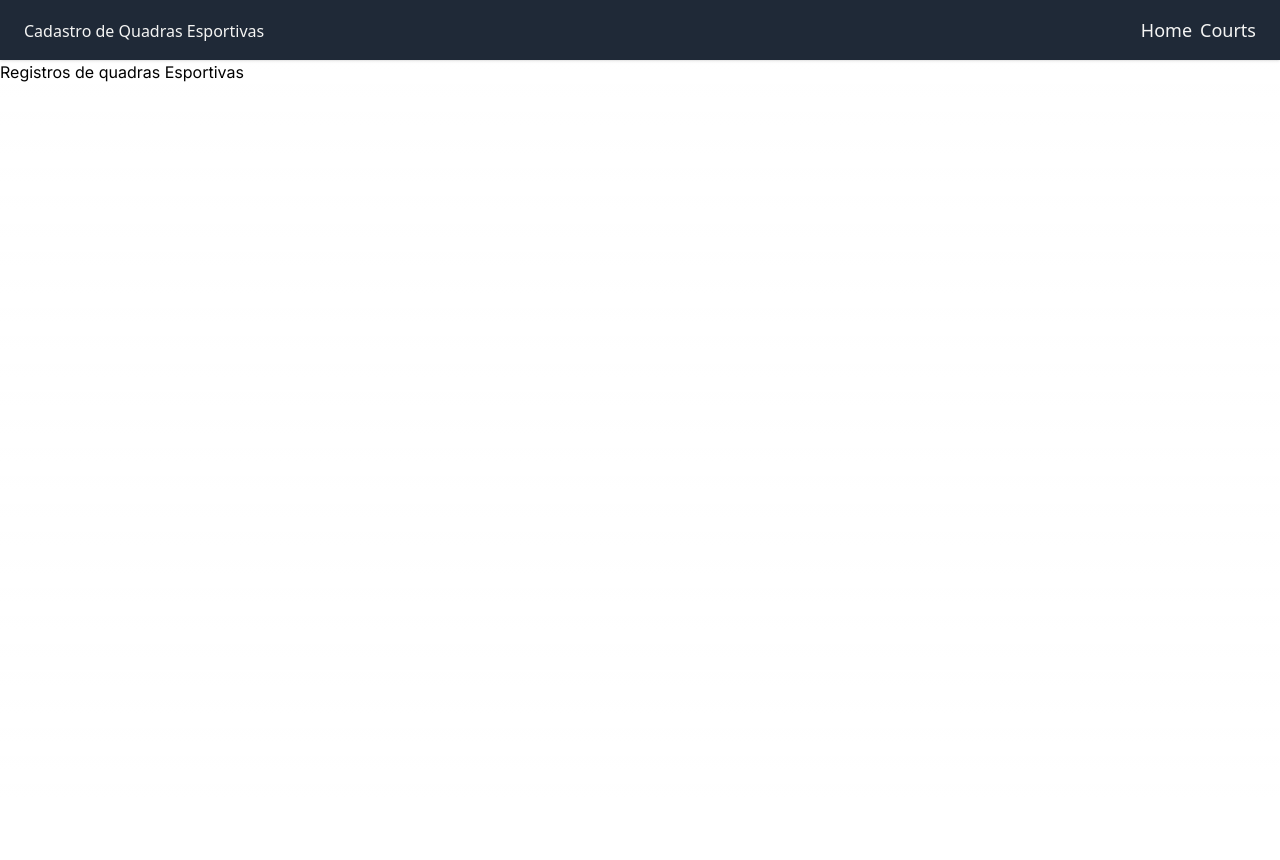
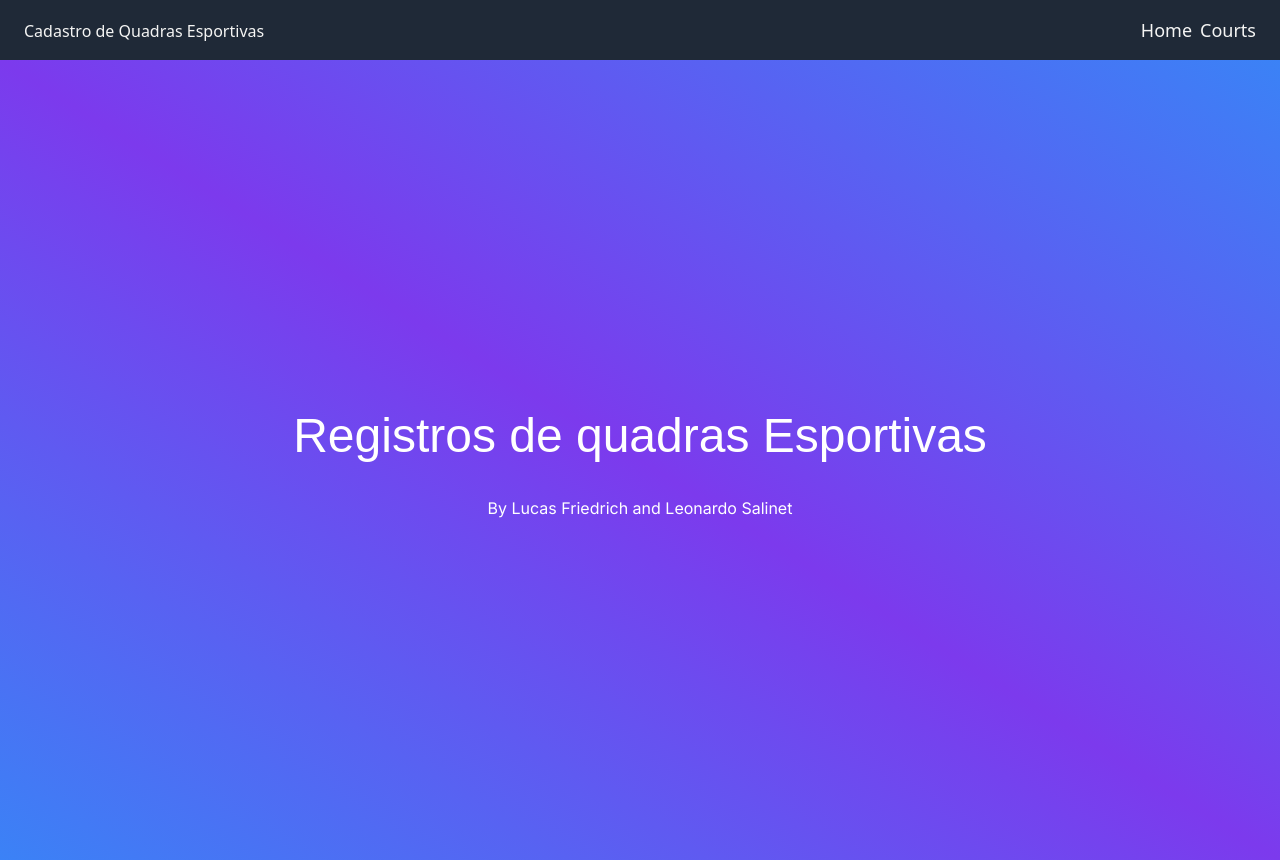
Before and after one commit to lucasfriedrichh/quadrasEsportivasFront, a Next.js app: page / in a window 1280 px wide. Before the commit the page ends 800 px from the top, so only its background shows below. Built offline with nearby package versions, Linux system fonts and the light colour scheme.

Commit message:
first commit

```diff
--- a/src/app/page.tsx
+++ b/src/app/page.tsx
@@ -1,7 +1,22 @@
 export default function Home() {
-    return (
-      <div>
-        <h2>Registros de quadras Esportivas</h2>
-      </div>
-    )
-  }
+  return (
+    <div
+      style={{
+        display: 'flex',
+        flexDirection: 'column',
+        justifyContent: 'center',
+        alignItems: 'center',
+        height: '100vh',
+        background: 'linear-gradient(to bottom left, #3B82F6, #7C3AED, #3B82F6)',
+        color: 'white',
+        textAlign: 'center'
+      }}
+    >
+      <h2 style={{ fontSize: '3rem', fontFamily: 'Arial, sans-serif' }}>
+        Registros de quadras Esportivas
+      </h2>
+      <br />
+      <p>By Lucas Friedrich and Leonardo Salinet</p>
+    </div>
+  );
+}
```
